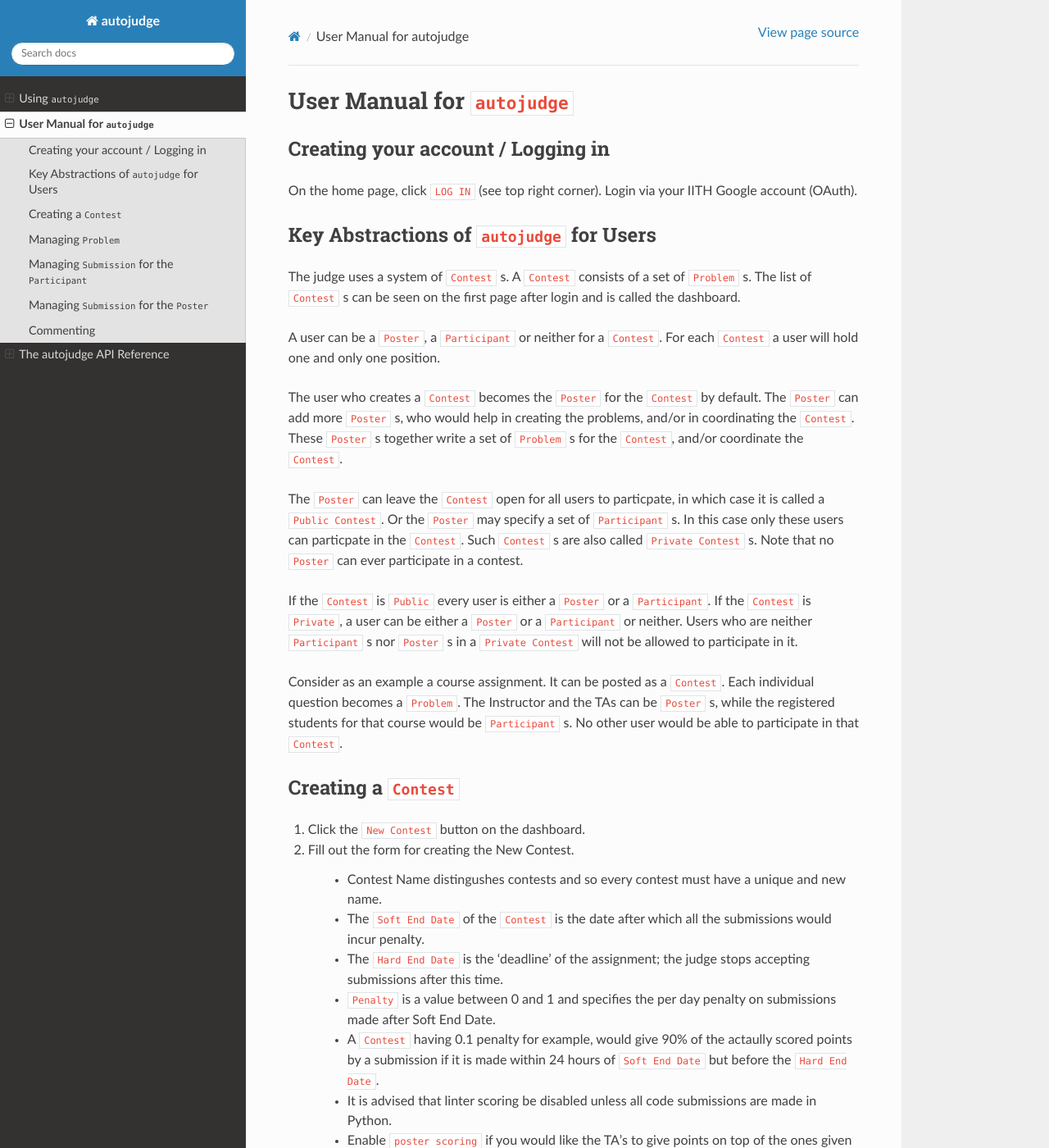
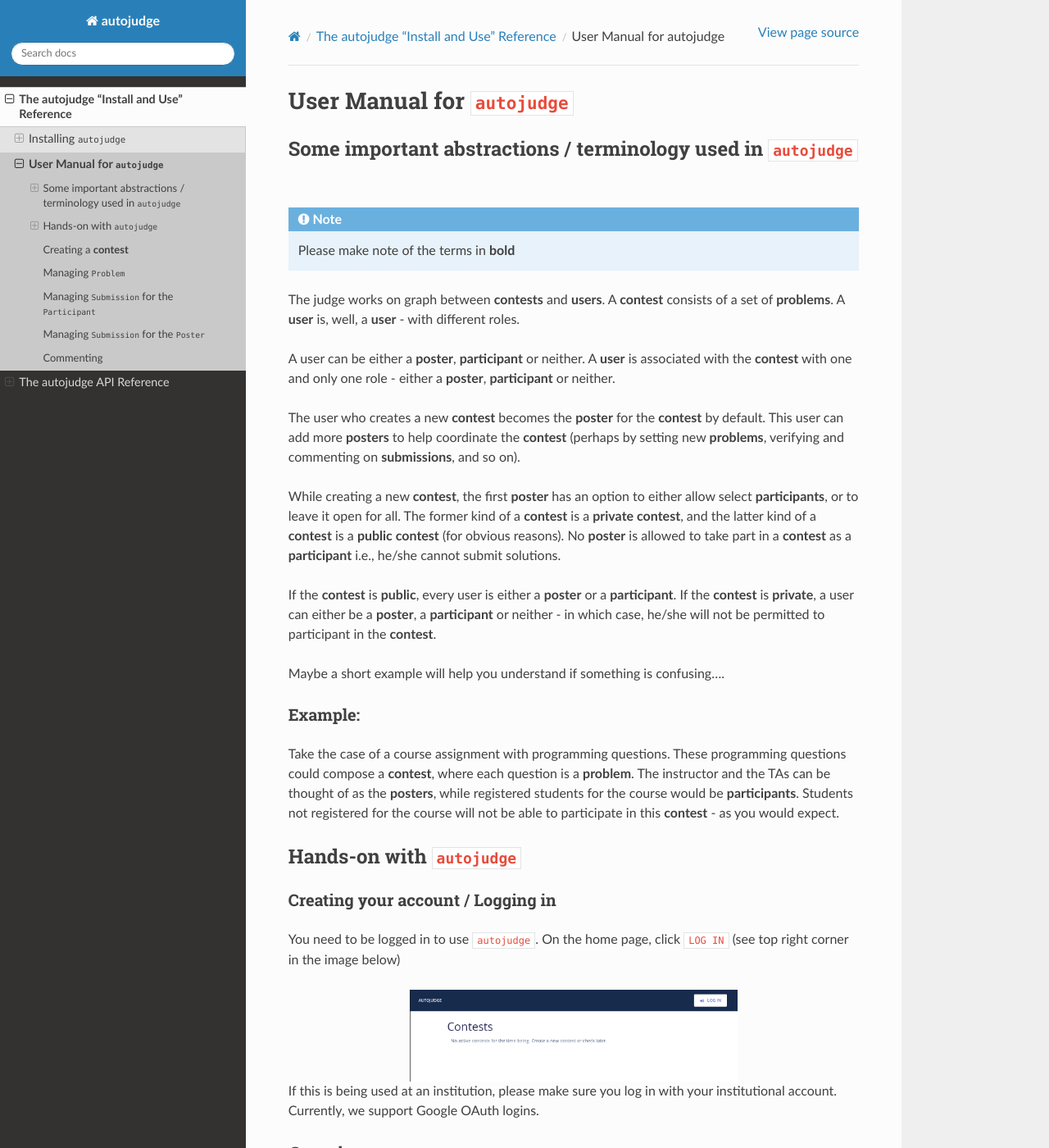
Before and after one commit to vbsinha/autojudge, a Sphinx documentation site: the page built from docs/source/usage/manual.rst, in a window 1280 px wide and 1400 px high. Shown: the whole window at 82% size. Built offline with Sphinx 7.4.7 and the Read the Docs theme 2.0.0, drawn with Linux system fonts in a browser that asks for light colours; the version number could not be read and is left out; some of the changed text lies outside the part shown.

Commit message:
Restructure the directories

```diff
--- a/docs/source/index.rst
+++ b/docs/source/index.rst
@@ -8,7 +8,6 @@
    :maxdepth: 1
 
    usage
-   manual
 
 The internals of the ``judge`` app in ``autojudge``
 ---------------------------------------------------
--- a/docs/source/usage.rst
+++ b/docs/source/usage.rst
@@ -1,111 +1,9 @@
-Using ``autojudge``
-===================
+The autojudge "Install and Use" Reference
+=========================================
+This section of the documentation will describe how to install the tool in your system / server and subsequently play around with it - basically how to use ``autojudge``.
 
-``autojudge`` is a tool developed for automating evaluation for code submission in coding contests and in assigments at college. For your convenience, we have split this usage manual into 3 phases.
+.. toctree::
+   :maxdepth: 3
 
-Phase 1 : Get ``autojudge`` and set up your environment
--------------------------------------------------------
-
-Phase 1a: Getting ``autojudge``
-~~~~~~~~~~~~~~~~~~~~~~~~~~~~~~~
-
-``autojudge`` is available on GitHub, and you can download a version of your choice from the `releases page <https://github.com/vbsinha/autojudge/releases>`_. We prefer that you use the latest version.
-
-Extract the compressed files and you now have ``autojudge`` ready to use.
-
-If you are a fan of ``master``, then clone the repository, either using ``git`` or by downloading from GitHub from `here <https://github.com/vbsinha/autojudge>`__.
-
-Phase 1b: Setting up your environment
-~~~~~~~~~~~~~~~~~~~~~~~~~~~~~~~~~~~~~
-
-The evaluation of submissions are conducted on a Docker image that is built while initializing the application. Please install Docker using the instructions provided on `their installation page <https://docs.docker.com/install/linux/docker-ce/ubuntu>`__.
-
-If you are very conservative about populating your default environment with random Python packages, create a virtual environment for installing some *new* packages either using ``virtualenv`` or ``conda-env``.
-
-Install the requirements specified in |requirements.txt|_. Don't forget to activate your environment if you have one.
-
-.. |requirements.txt| replace:: ``requirements.txt``
-.. _requirements.txt: ../../../requirements.txt
-
-If you going to deploy ``autojudge``, please install PostgreSQL using the instructions provided on `their installation page <https://www.postgresql.org/download/linux/ubuntu/>`__.
-
-Phase 2 : Run ``autojudge``
----------------------------
-
-Activate your environment.
-
-Create and apply database migrations in Django with the following commands:
-
-.. code:: bash
-
-    python manage.py makemigrations
-    python manage.py migrate
-
-There are two ways of using ``autojudge``.
-
-Development
-~~~~~~~~~~~
-
-To run ``autojudge`` locally:
-
-.. code:: bash
-
-    python manage.py runserver
-
-Go to ``localhost:8000`` in your favourite browser. Keep yourself connected to internet for full functionality as certain frontend support such as JavaScript scripts are pulled from the internet.
-
-The program |submission_watcher_saver.py|_ scores the submissions serially in the chronological order of submissions. It can be started anytime after the server has started, but it is preferred that the program be kept running in parallel with the server. Run it using:
-
-.. |submission_watcher_saver.py| replace:: ``submission_watcher_saver.py``
-.. _submission_watcher_saver.py: ../../../submission_watcher_saver.py
-
-.. code:: bash
-
-    python submission_watcher_saver.py
-
-
-Production
-~~~~~~~~~~
-
-The procedure to deploy ``autojudge`` is different from running locally. Below are a series of steps that will help you deploy ``autojudge``.
-
-Set the environmental variable ``AUTOJUDGE_SECRET_KEY`` to a random string, which should not be exposed to anyone. Think of it to be a private key.
-
-Now modify a few more settings to |settings_production.py|_. The first is to setup the database. We suggest using a PostgreSQL database. This modification can be done by adding the below dictionary to |settings_production.py|_. Modify the values ``NAME``, ``USER``, ``PASSWORD``, ``HOST`` and ``PORT`` accordingly.
-
-.. code:: python
-
-    DATABASES = {
-        'default': {
-            'ENGINE': 'django.db.backends.postgresql',
-            'NAME': 'mydatabase',  # Sample
-            'USER': 'mydatabaseuser',  # Sample
-            'PASSWORD': 'mypassword',  # Sample
-            'HOST': '127.0.0.1',  # Sample
-            'PORT': '5432',  # Sample
-        }
-    }
-
-
-Next we setup the ``STATIC_ROOT`` path, the location where you would like the static files to be generated. This has to be set in |settings_production.py|_.
-
-To generate the static files, run:
-
-.. code:: bash
-
-    python manage.py collectstatic --settings=autojudge.settings_production.py
-
-The static files are generated in the path specified by ``STATIC_ROOT`` previously.
-
-Now host the static files on a server and configure the URL in ``STATIC_URL`` in |settings_production.py|_. If you have hosted the generated static files at https://static.autojudge.com, then change the ``STATIC_URL`` to https://static.autojudge.com/ (note the trailing slash is required).
-
-You could optionally setup a cache server. Instructions to do this are specified `here <https://docs.djangoproject.com/en/2.2/ref/settings/#std:setting-CACHES>`__.
-
-Configure the security settings in |settings_production.py|_ (leave it to the default values if you will be hosting on ``https``).
-
-.. |settings_production.py| replace:: ``settings_production.py``
-.. _settings_production.py: ../../../autojudge/settings_production.py
-
-To configure the Apache server using ``WSGI``, follow the instructions `here <https://docs.djangoproject.com/en/2.2/howto/deployment/wsgi/>`__.
-
-And finally, set environment variable ``DJANGO_SETTINGS_MODULE`` to ``autojudge.settings_production`` as opposed to ``autojudge.settings`` which is present by default.
+   usage/install
+   usage/manual
--- a/docs/source/manual.rst
+++ b/docs/source/usage/manual.rst
@@ -1,39 +1,50 @@
 User Manual for ``autojudge``
 =============================
 
+Some important abstractions / terminology used in ``autojudge``
+---------------------------------------------------------------
+
+.. note::
+    Please make note of the terms in **bold**
+
+The judge works on graph between **contests** and **users**. A **contest** consists of a set of **problems**. A **user** is, well, a **user** - with different roles.
+
+A user can be either a **poster**, **participant** or neither. A **user** is associated with the **contest** with one and only one role - either a **poster**, **participant** or neither.
+
+The user who creates a new **contest** becomes the **poster** for the **contest** by default.
+This user can add more **posters** to help coordinate the **contest** (perhaps by setting new **problems**, verifying and commenting on **submissions**, and so on).
+
+While creating a new **contest**, the first **poster** has an option to either allow select **participants**, or to leave it open for all.
+The former kind of a **contest** is a **private contest**, and the latter kind of a **contest** is a **public contest** (for obvious reasons). No **poster** is allowed to take part in a **contest** as a **participant** i.e., he/she cannot submit solutions.
+
+If the **contest** is **public**, every user is either a **poster** or a **participant**. If the **contest** is **private**, a user can either be a **poster**, a **participant** or neither - in which case, he/she will not be permitted to participant in the **contest**.
+
+Maybe a short example will help you understand if something is confusing....
+
+Example:
+~~~~~~~~
+
+Take the case of a course assignment with programming questions. These programming questions could compose a **contest**, where each question is a **problem**. The instructor and the TAs can be thought of as the **posters**, while registered students for the course would be **participants**. Students not registered for the course will not be able to participate in this **contest** - as you would expect.
+
+Hands-on with ``autojudge``
+---------------------------
+
 Creating your account / Logging in
-----------------------------------
+~~~~~~~~~~~~~~~~~~~~~~~~~~~~~~~~~~
 
-On the home page, click ``LOG IN`` (see top right corner).
-Login via your IITH Google account (OAuth).
+You need to be logged in to use ``autojudge``. On the home page, click ``LOG IN`` (see top right corner in the image below)
 
-Key Abstractions of ``autojudge`` for Users
--------------------------------------------
+.. image:: ../_images/log-in.png
+   :width: 400
+   :align: center
+   :alt: Log in screenshot
 
-The judge uses a system of ``Contest`` s.
-A ``Contest`` consists of a set of ``Problem`` s.
-The list of ``Contest`` s can be seen on the first page after login and is called the dashboard.
+If this is being used at an institution, please make sure you log in with your institutional account. Currently, we support Google OAuth logins.
 
-A user can be a ``Poster``, a ``Participant`` or neither for a ``Contest``.
-For each ``Contest`` a user will hold one and only one position.
+Creating a **contest**
+----------------------
 
-The user who creates a ``Contest`` becomes the ``Poster`` for the ``Contest`` by default.
-The ``Poster`` can add more ``Poster`` s, who would help in creating the problems, and/or in coordinating the ``Contest``.
-These ``Poster`` s together write a set of ``Problem`` s for the ``Contest``, and/or coordinate the ``Contest``.
-
-The ``Poster`` can leave the ``Contest`` open for all users to particpate, in which case it is called a ``Public Contest``. Or the ``Poster`` may specify a set of ``Participant`` s. In this case only these users can particpate in the ``Contest``. Such ``Contest`` s are also called ``Private Contest`` s.
-Note that no ``Poster`` can ever participate in a contest.
-
-If the ``Contest`` is ``Public`` every user is either a ``Poster`` or a ``Participant``.
-If the ``Contest`` is ``Private``, a user can be either a ``Poster`` or a ``Participant`` or neither. Users who are neither ``Participant`` s nor ``Poster`` s in a ``Private Contest`` will not be allowed to participate in it.
-
-Consider as an example a course assignment. It can be posted as a ``Contest``.
-Each individual question becomes a ``Problem``.
-The Instructor and the TAs can be ``Poster`` s, while the registered students for that course would be ``Participant`` s.
-No other user would be able to participate in that ``Contest``.
-
-Creating a ``Contest``
-------------------
+Once you are logged in, follow the steps below to create a new **contest**.
 
 1. Click the ``New Contest`` button on the dashboard.
 2. Fill out the form for creating the New Contest.
```
Also changed, not shown: docs/source/api.rst (+4 -4 lines), docs/source/usage/install.rst (added, +111 -0 lines), docs/source/_images/log-in.png (added), docs/source/api/forms.rst (renamed from docs/source/forms.rst), docs/source/api/handler.rst (renamed from docs/source/handler.rst), docs/source/api/models.rst (renamed from docs/source/models.rst), docs/source/api/views.rst (renamed from docs/source/views.rst).
